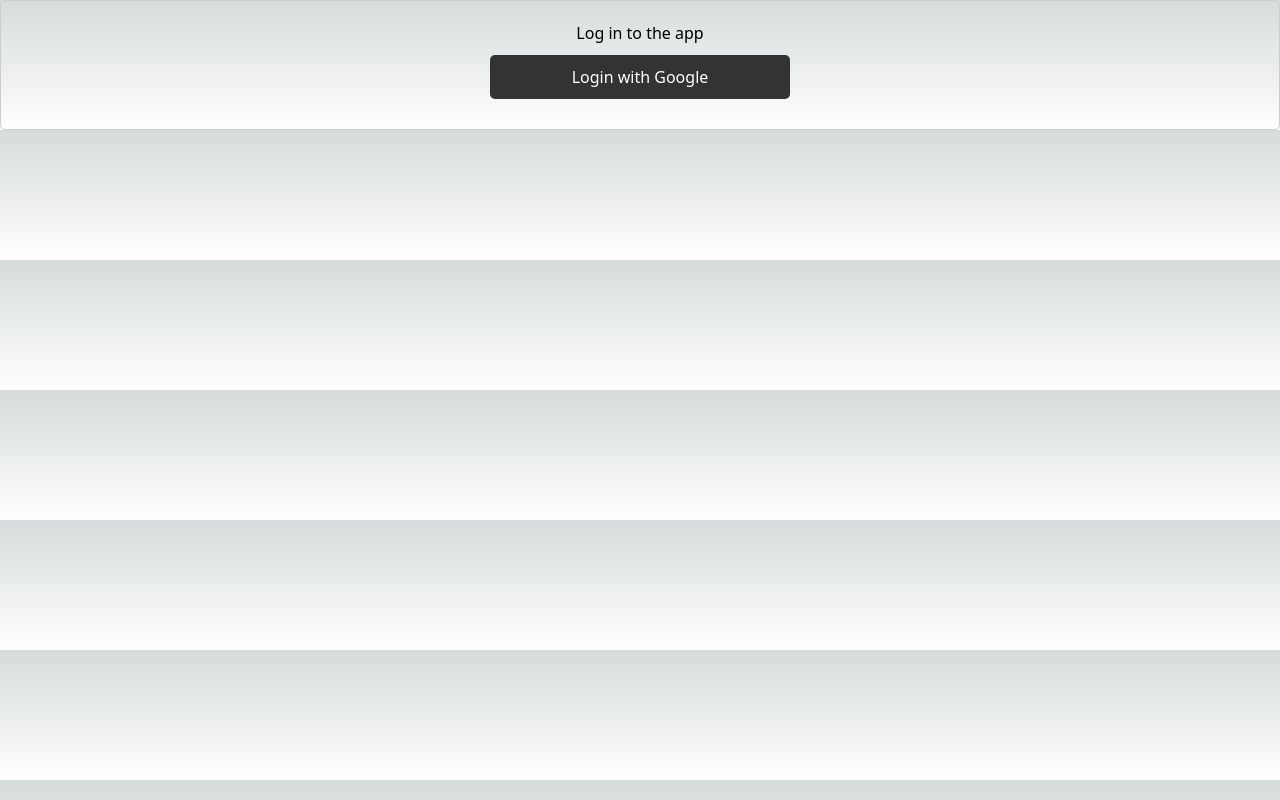
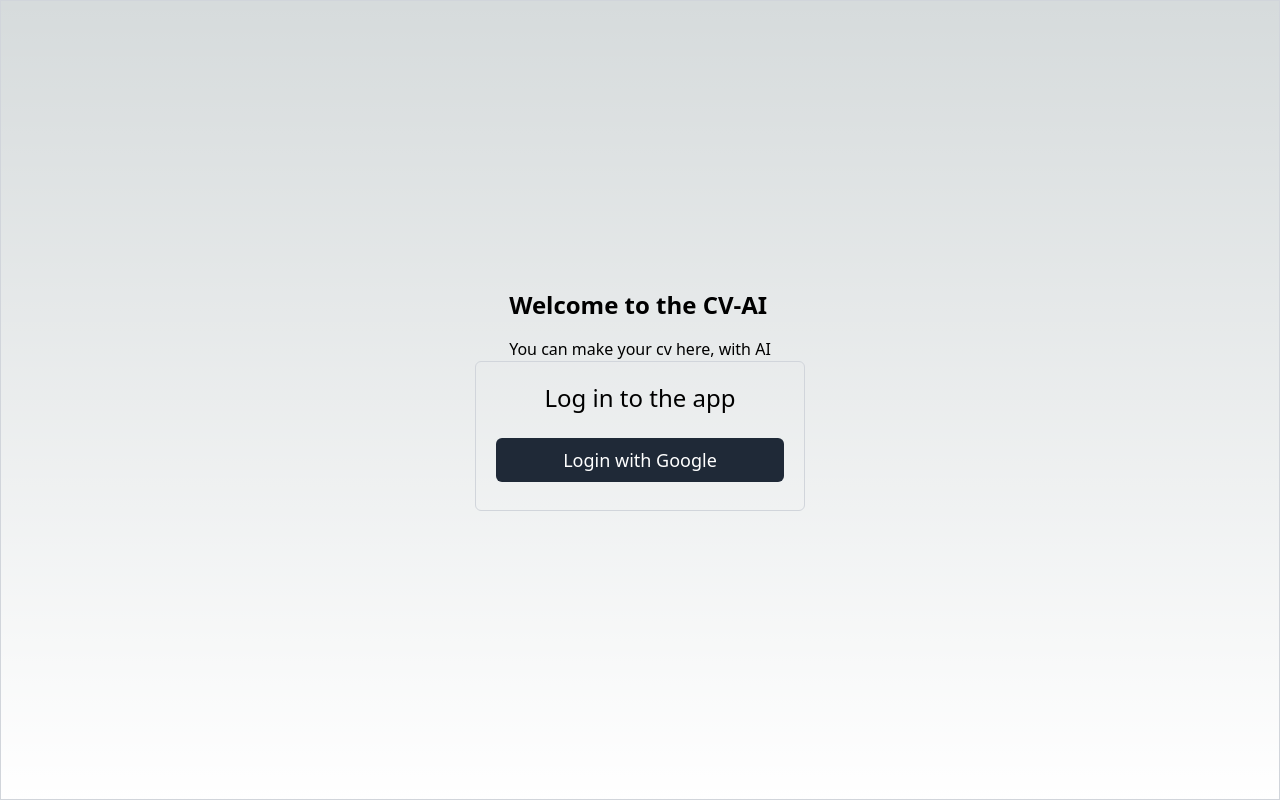
Before and after one commit to valentinov8060/cv-ai, a Next.js app: page /login in a window 1280 px wide. Built offline with nearby package versions, Linux system fonts and the light colour scheme; no server answers.

Commit message:
fix: login view

```diff
--- a/src/app/globals.css
+++ b/src/app/globals.css
@@ -27,7 +27,5 @@
 }
 
 @layer utilities {
-  .text-balance {
-    text-wrap: balance;
-  }
+
 }
--- a/src/app/layout.tsx
+++ b/src/app/layout.tsx
@@ -5,7 +5,7 @@
   return (
     <html lang="en">
       <head>
-        <title>CV AI</title>
+        <title>CV-AI</title>
       </head>
       <body>
         {children}
--- a/src/app/login/page.tsx
+++ b/src/app/login/page.tsx
@@ -1,16 +1,15 @@
 // src/app/login/page.tsx
 'use client';
 
-import { useState, useEffect } from 'react';
+import { useEffect } from 'react';
 import { signInWithGoogle } from '../../lib/firebase';
-
 import { useRouter } from 'next/navigation';
 import { getAuth, onAuthStateChanged } from 'firebase/auth';
 import { app } from '../../lib/firebase';
 
 const Login: React.FC = () => {
   const router = useRouter();
-  const auth =  getAuth(app);
+  const auth = getAuth(app);
 
   useEffect(() => {
     const unsubscribe = onAuthStateChanged(auth, (currentUser) => {
@@ -22,32 +21,22 @@
   }, [auth, router]);
 
   return (
-    <div style={container}>
-      <h1>Log in to the app</h1>
-      <button onClick={signInWithGoogle} style={buttonStyle}>Login with Google</button>
+    <div className="flex flex-col items-center justify-center border border-gray-300 h-screen">
+      <div>
+        <h1 className="text-2xl font-bold mb-4">Welcome to the CV-AI</h1>
+        <p>You can make your cv here, with AI</p>
+      </div>
+      <div className="flex flex-col items-center p-5 border border-gray-300 rounded-md">
+        <h1 className="text-2xl mb-4">Log in to the app</h1>
+        <button
+          onClick={signInWithGoogle}
+          className="w-72 p-2 mt-2 mb-2 bg-gray-800 text-white rounded-md text-lg hover:bg-gray-700"
+        >
+          Login with Google
+        </button>
+      </div>
     </div>
   );
 };
 
-const container: React.CSSProperties = {
-  display: 'flex',
-  flexDirection: 'column',
-  alignItems: 'center',
-  padding: '20px',
-  border: '1px solid #ccc',
-  borderRadius: '5px'
-}
-
-const buttonStyle: React.CSSProperties = {
-  width: '300px',
-  padding: '10px',
-  margin: '10px 0',
-  backgroundColor: '#333',
-  color: '#fff',
-  border: 'none',
-  borderRadius: '5px',
-  cursor: 'pointer',
-  fontSize: '16px'
-};
-
 export default Login;
--- a/src/app/page.tsx
+++ b/src/app/page.tsx
@@ -15,7 +15,7 @@
 
   return (
     <div>
-      <h1>Profile page</h1>
+      <h1 className='text-xl font-bold'>Profile page</h1>
       <p>Name: {user?.displayName}</p>
       <p>Email: {user?.email}</p>
       <p>Status: {status}</p>
```
